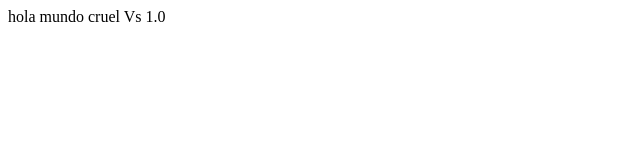
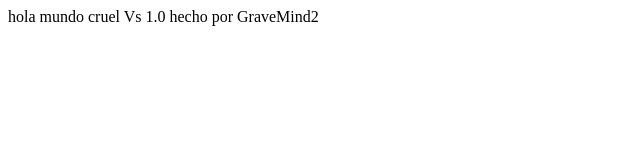
Before and after one commit to GraveMind2/intro-git, a plain HTML site: page index.html in a window 1280 px wide. Shown: the whole page, without its empty margins (0-640 px from the left). Drawn offline with Linux system fonts and the light colour scheme.

Commit message:
add index.html version 2

```diff
--- a/index.html
+++ b/index.html
@@ -2,5 +2,6 @@
 <body>
 
 	hola mundo cruel Vs 1.0
+	hecho por GraveMind2
 </body>
 </html>
```
